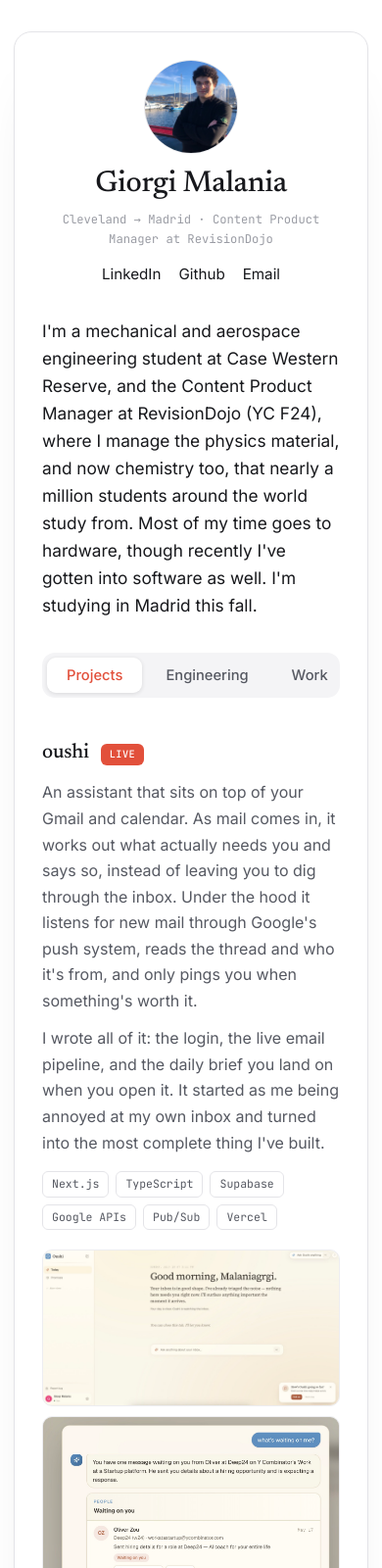
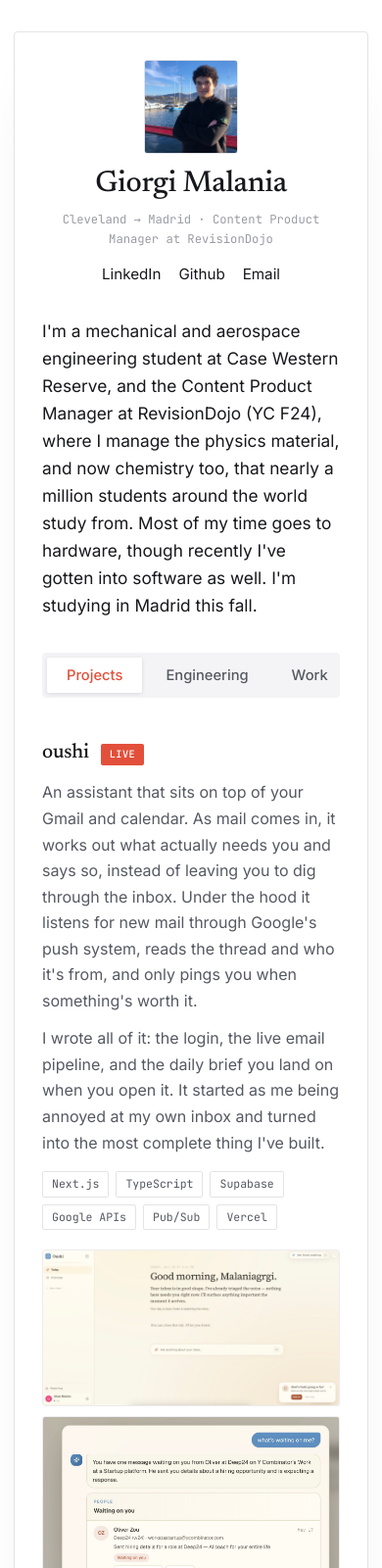
Before and after one commit to GiorgiMalanozavri/Personal, a plain HTML site: page index.html in a window 390 px wide. Shown: the top 1600 px of the page at 98% size. Drawn offline with Linux system fonts and the light colour scheme.

Commit message:
Add RevisionDojo gallery (logo first); sharpen all corners
- RevisionDojo work item: logo as first image, then office photo
- Reduce border-radius everywhere for a right-angled look
  (card, tabs, chips, tags, images, square avatar)

```diff
--- a/index.html
+++ b/index.html
@@ -136,6 +136,10 @@
             </div>
             <p>I manage the physics material, and lately chemistry too, that close to a million students around the world study from. A lot of the job is making sure the explanations are genuinely right and genuinely clear. On the side I built a tool that takes an exam question and draws its diagram automatically, print-ready, and I've written thousands of worked solutions and original problems across mechanics, electromagnetism, and thermodynamics.</p>
             <ul class="tags"><li>Product</li><li>Physics</li><li>Chemistry</li><li>Curriculum</li></ul>
+            <div class="gallery">
+              <img src="images/revisiondojo-logo.png" alt="RevisionDojo logo" loading="lazy" />
+              <img src="images/revisiondojo-office.jpg" alt="RevisionDojo office" loading="lazy" />
+            </div>
           </article>
 
           <article class="item">
--- a/style.css
+++ b/style.css
@@ -37,7 +37,7 @@ main {
 .card {
   background: var(--card);
   border: 1px solid var(--line-2);
-  border-radius: 22px;
+  border-radius: 4px;
   padding: clamp(28px, 4.5vw, 52px);
   box-shadow: 0 1px 2px rgba(23,24,28,.04), 0 30px 60px -40px rgba(23,24,28,.22);
 }
@@ -46,7 +46,7 @@ main {
 .profile { display: flex; align-items: center; gap: 24px; }
 .avatar {
   width: 96px; height: 96px;
-  border-radius: 50%;
+  border-radius: 3px;
   object-fit: cover;
   flex-shrink: 0;
   border: 1px solid var(--line-2);
@@ -79,7 +79,7 @@ h1 {
   gap: 4px;
   padding: 5px;
   background: var(--track);
-  border-radius: 13px;
+  border-radius: 4px;
   width: fit-content;
   max-width: 100%;
   margin-bottom: 34px;
@@ -92,7 +92,7 @@ h1 {
   font-weight: 500;
   color: var(--muted);
   padding: 9px 20px;
-  border-radius: 9px;
+  border-radius: 2px;
   cursor: pointer;
   white-space: nowrap;
   transition: background .18s, color .18s, box-shadow .18s;
@@ -136,7 +136,7 @@ h1 {
 .item--media { display: grid; grid-template-columns: 220px 1fr; gap: 28px; align-items: start; }
 .item__thumb {
   display: block; margin: 0;
-  border-radius: 12px;
+  border-radius: 3px;
   overflow: hidden;
   border: 1px solid var(--line);
   background: #f6f6f8;
@@ -162,7 +162,7 @@ h1 {
   height: 168px;
   width: auto;
   max-width: 100%;
-  border-radius: 10px;
+  border-radius: 3px;
   border: 1px solid var(--line);
   background: #f6f6f8;
   object-fit: cover;
@@ -176,7 +176,7 @@ h1 {
   font-size: 0.64rem; font-weight: 500;
   text-transform: uppercase; letter-spacing: 0.04em;
   color: #fff; background: var(--accent);
-  padding: 3px 9px; border-radius: 6px;
+  padding: 3px 9px; border-radius: 2px;
 }
 .chip--award { background: var(--ink); }
 
@@ -186,7 +186,7 @@ h1 {
   font-family: var(--mono);
   font-size: 0.72rem; color: var(--muted);
   border: 1px solid var(--line-2);
-  border-radius: 6px; padding: 3px 9px;
+  border-radius: 2px; padding: 3px 9px;
   transition: border-color .18s, color .18s;
 }
 .item:hover .tags li { border-color: var(--line-2); }
@@ -211,7 +211,7 @@ a:hover { color: var(--accent); border-color: var(--accent); }
 /* ---------- responsive ---------- */
 @media (max-width: 560px) {
   main { padding: 32px 14px 56px; }
-  .card { border-radius: 18px; }
+  .card { border-radius: 4px; }
   .profile { flex-direction: column; text-align: center; gap: 16px; }
   .status, .links { justify-content: center; }
   .item--media { grid-template-columns: 1fr; }
```
Also changed, not shown: images/revisiondojo-logo.png (added), images/revisiondojo-office.jpg (added).
